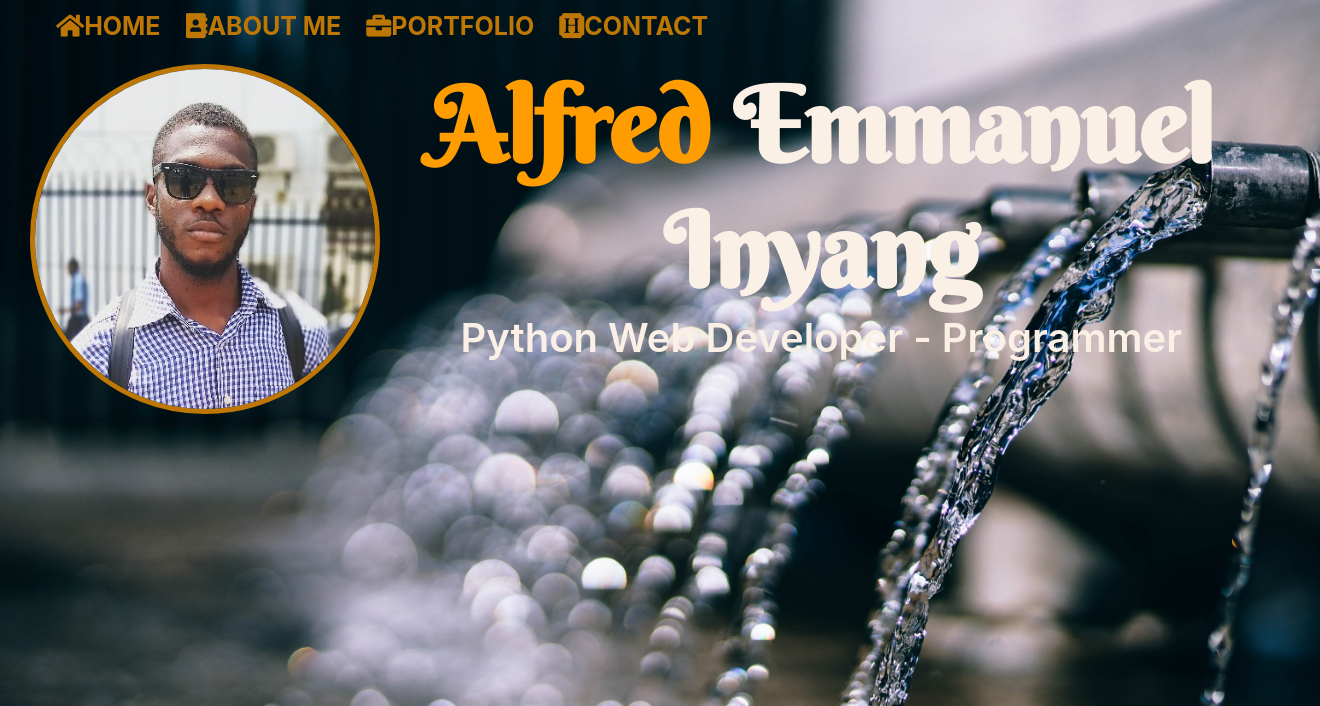
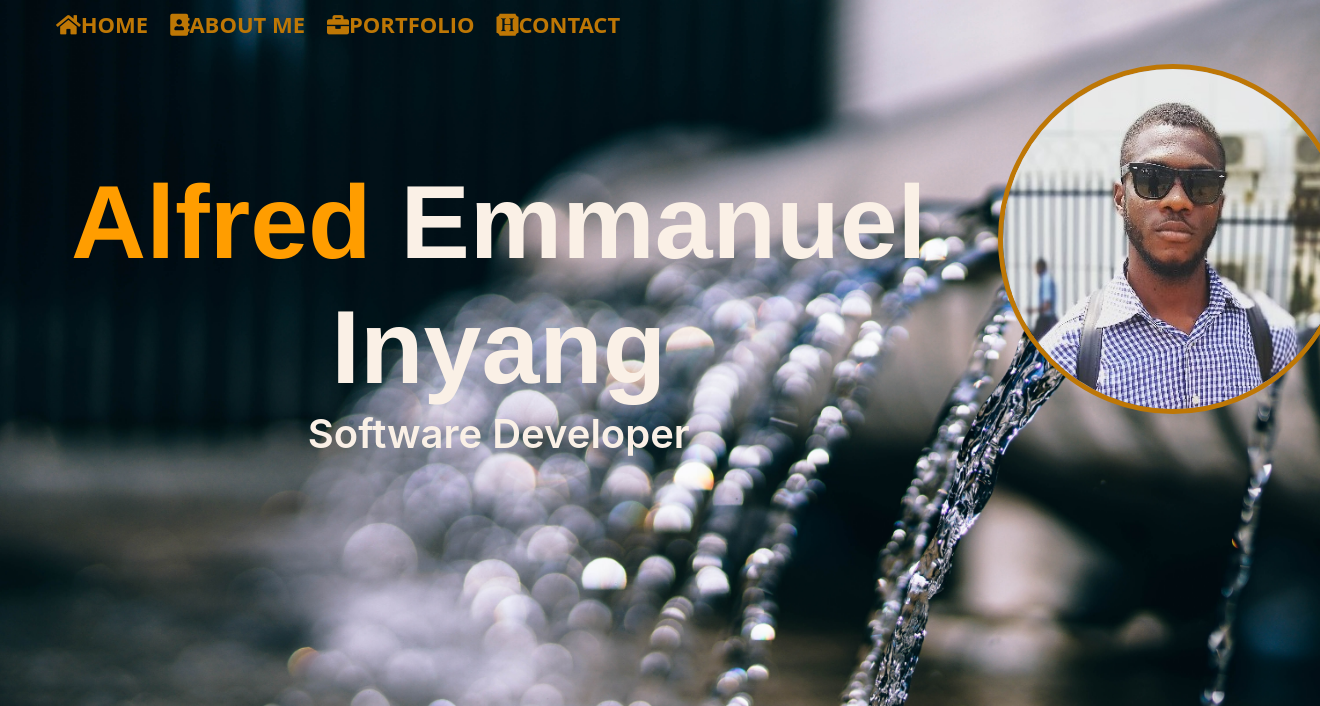
Before and after one commit to Pycomet-zz/portfolio-website, a Django app: page / in a window 1320 px wide; the page is wider, and only the part inside the window is pictured. Shown: the top 706 px of that part. Run offline with Django 3.2, Linux system fonts and the light colour scheme; some libraries are stand-ins or nearby versions.

Commit message:
font chnages

```diff
--- a/PortfolioSite/settings.py
+++ b/PortfolioSite/settings.py
@@ -11,9 +11,10 @@ https://docs.djangoproject.com/en/2.1/ref/settings/
 """
 
 import os
-
 import dj_database_url
 
+from dotenv import load_dotenv
+load_dotenv()
 
 # Build paths inside the project like this: os.path.join(BASE_DIR, ...)
 BASE_DIR = os.path.dirname(os.path.dirname(os.path.abspath(__file__)))
@@ -40,7 +41,7 @@ ALLOWED_HOSTS = [
 
 INSTALLED_APPS = [
     'crispy_forms',
-    'base.apps.BaseConfig',
+    'base',
     'django.contrib.admin',
     'django.contrib.auth',
     'django.contrib.contenttypes',
@@ -51,7 +52,6 @@ INSTALLED_APPS = [
 
 MIDDLEWARE = [
     'django.middleware.security.SecurityMiddleware',
-    'whitenoise.middleware.WhiteNoiseMiddleware',
     'django.contrib.sessions.middleware.SessionMiddleware',
     'django.middleware.common.CommonMiddleware',
     'django.middleware.csrf.CsrfViewMiddleware',
--- a/base/static/base/main.css
+++ b/base/static/base/main.css
@@ -11,6 +11,7 @@ body {
 header {
     text-align: left
 }
+
 nav ul {
     -webkit-transition: max-height 0.9s ease-in-out;
     -ms-transition: max-height 0.9s ease-in-out;
@@ -19,10 +20,10 @@ nav ul {
     transition: max-height 0.9s ease-in-out;
 }
 nav ul li {
-    font-family: -apple-system, BlinkMacSystemFont, 'Segoe UI', Roboto, Oxygen, Ubuntu, Cantarell, 'Open Sans', 'Helvetica Neue', sans-serif;
-    font-size: 25px;
+    font-family: 'Open Sans';
+    font-size: 22px;
     color: rgb(190, 119, 5);
-    font-weight: bolder;
+    font-weight: bold;
     margin-right: 1em;
     float: left;
     overflow: hidden;
@@ -62,7 +63,7 @@ a {
     border: 5px solid rgb(190, 119, 5);
 }
 h2 {
-    font-family: 'Berkshire Swash', cursive;
+    font-family: 'Franklin Gothic Medium';
     font-weight: bolder;
     font-size: 6.5rem;
     text-align: unset;
--- a/base/templates/base/home.html
+++ b/base/templates/base/home.html
@@ -11,12 +11,13 @@
             {% endfor %}
         {% endif %}
         <div class="row">
+
+            <div class="col-lg-9 pt-5 mt-5">
+                <h2><span>Alfred  </span>Emmanuel Inyang</h2>
+                <h4>Software Developer</h4>
+            </div>
             <div class="col-lg-3">
                 <img id="mypic" class="rounded-circle" src="{% static 'base/img/picture.jpg' %}">
-            </div>
-            <div class="col-lg-9">
-                <h2><span>Alfred  </span>Emmanuel Inyang</h2>
-                <h4>Python Web Developer - Programmer</h4>
             </div>
         </div>
     </div>
```
Also changed, not shown: db.sqlite3, 2 other files.
